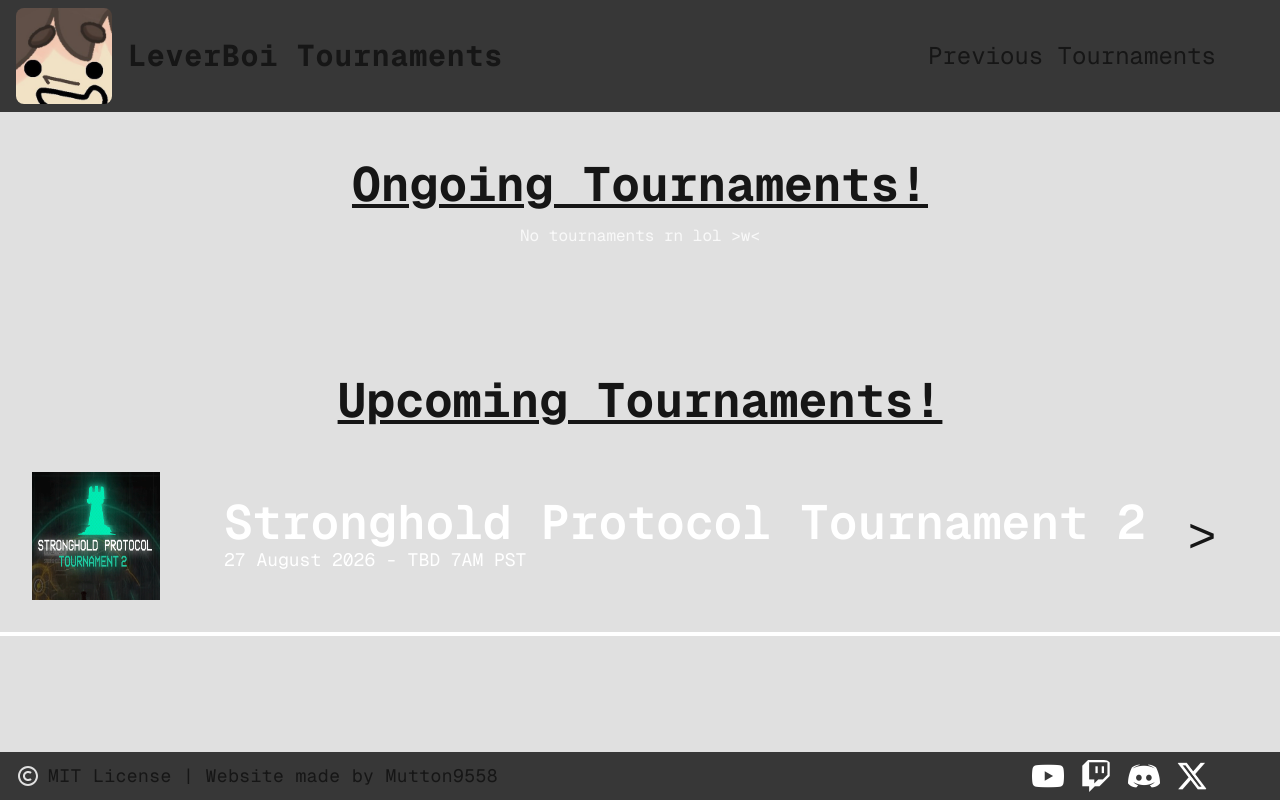
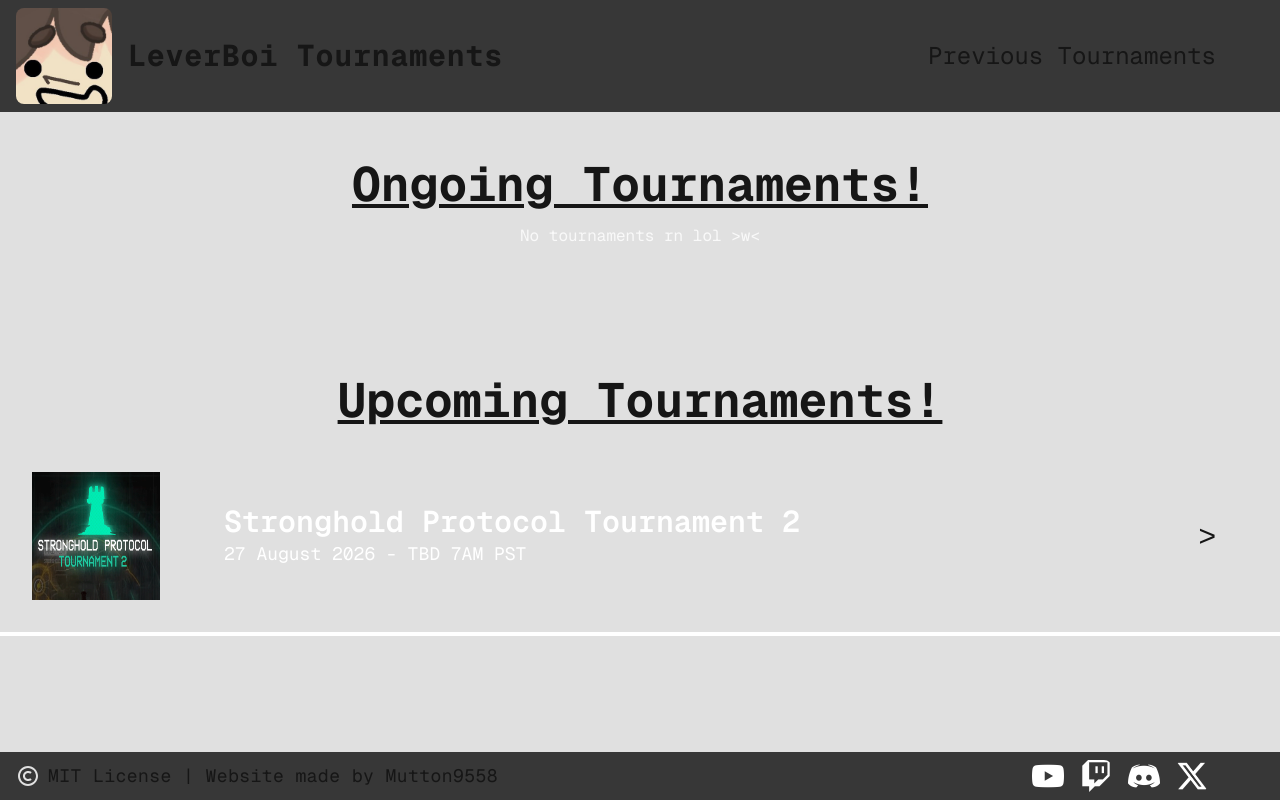
Before and after one commit to Mutton9558/leverboi-tournaments.github.io, a Next.js app: page / in a window 1280 px wide. Built offline with nearby package versions, Linux system fonts and the light colour scheme.

Commit message:
tourney select text too big

```diff
--- a/src/app/components/selecttourney.tsx
+++ b/src/app/components/selecttourney.tsx
@@ -20,10 +20,10 @@ export default function SelectTourney({imgPath, title, date, path}: SelectTourne
             <div id="tourney-content" className="flex flex-row items-center p-8 w-full">
                 <img src={`images/${imgPath}`} className="w-12 h-12 lg:w-32 lg:h-32 cursor-pointer" alt={`${title}`} fetchPriority="high" />
                 <div className="flex flex-col h-full justify-center ml-16">
-                    <h1 className="font-mono font-semibold text-md lg:text-5xl text-white">{title}</h1>
+                    <h1 className="font-mono font-semibold text-md lg:text-3xl text-white">{title}</h1>
                     <p className="font-mono text-sm lg:text-lg text-white">{date}</p>
                 </div>
-                <p className="absolute right-16 hidden text-5xl lg:flex">&gt;</p>
+                <p className="absolute right-16 hidden text-3xl lg:flex">&gt;</p>
             </div>
             <span className="w-full h-1 bg-white"></span>
         </div>
```
